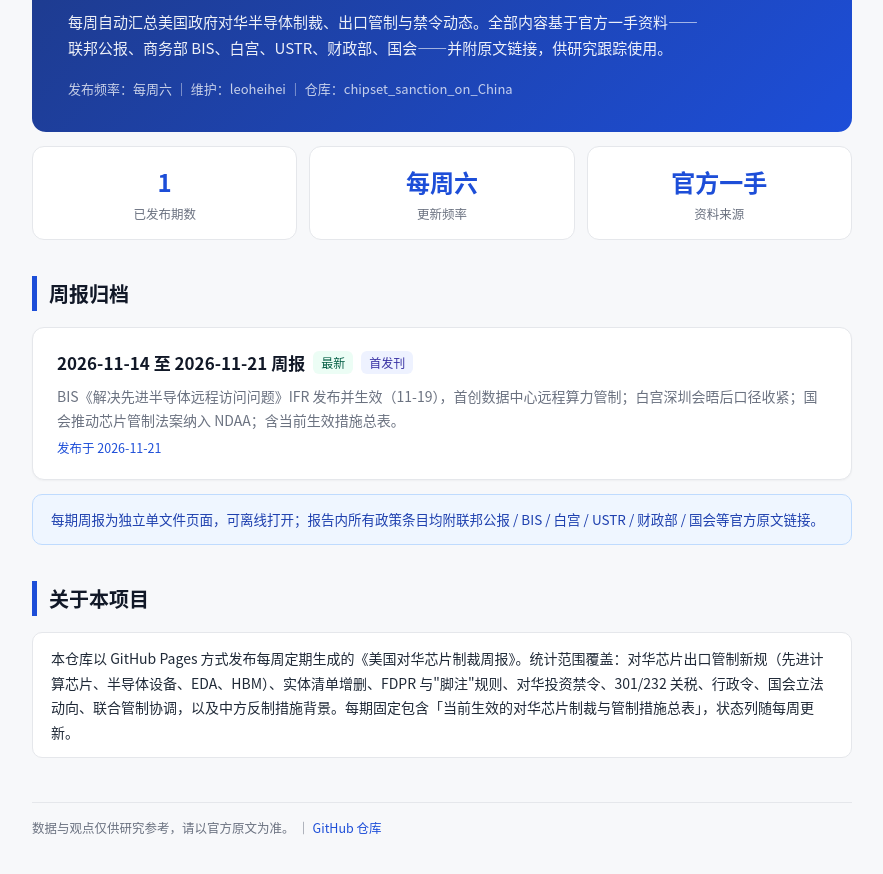
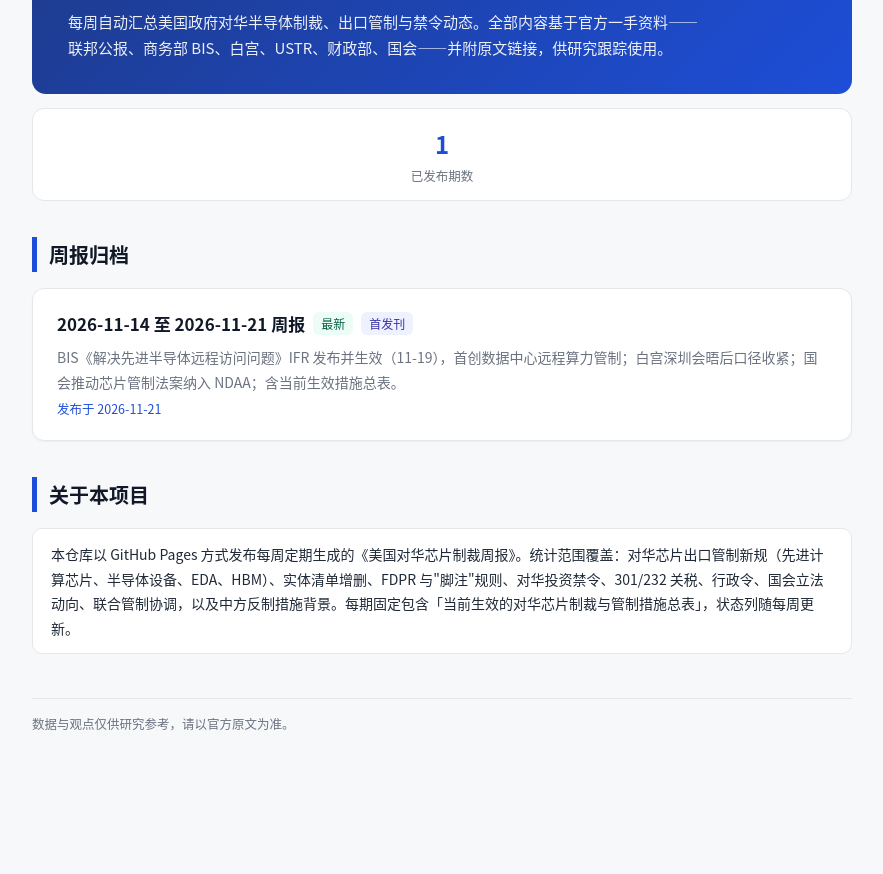
Before and after one commit to leoheihei/chipset_sanction_on_China, a plain HTML site: page index.html in a window 1280 px wide. Shown: the part 124-998 px from the top of the page, without its empty margins (198-1081 px from the left). After the commit the page ends 923 px from the top, so only its background shows below. Drawn offline with Linux system fonts and the light colour scheme.

Commit message:
Simplify archive index: remove meta line, extra stats, note and repo link

```diff
--- a/index.html
+++ b/index.html
@@ -52,13 +52,10 @@
 <header class="hero">
   <h1>美国对华芯片制裁周报</h1>
   <p class="sub">每周自动汇总美国政府对华半导体制裁、出口管制与禁令动态。全部内容基于官方一手资料——联邦公报、商务部 BIS、白宫、USTR、财政部、国会——并附原文链接，供研究跟踪使用。</p>
-  <div class="meta">发布频率：每周六 ｜ 维护：leoheihei ｜ 仓库：chipset_sanction_on_China</div>
 </header>
 
 <div class="stats">
   <div class="stat"><div class="num" id="stat-count">1</div><div class="lbl">已发布期数</div></div>
-  <div class="stat"><div class="num">每周六</div><div class="lbl">更新频率</div></div>
-  <div class="stat"><div class="num">官方一手</div><div class="lbl">资料来源</div></div>
 </div>
 
 <h2>周报归档</h2>
@@ -74,15 +71,13 @@
 <!-- ARCHIVE:END -->
 </ul>
 
-<div class="note">每期周报为独立单文件页面，可离线打开；报告内所有政策条目均附联邦公报 / BIS / 白宫 / USTR / 财政部 / 国会等官方原文链接。</div>
-
 <h2>关于本项目</h2>
 <div class="note" style="background:var(--card);border-color:var(--border);color:var(--ink);font-size:14px;">
 本仓库以 GitHub Pages 方式发布每周定期生成的《美国对华芯片制裁周报》。统计范围覆盖：对华芯片出口管制新规（先进计算芯片、半导体设备、EDA、HBM）、实体清单增删、FDPR 与"脚注"规则、对华投资禁令、301/232 关税、行政令、国会立法动向、联合管制协调，以及中方反制措施背景。每期固定包含「当前生效的对华芯片制裁与管制措施总表」，状态列随每周更新。
 </div>
 
 <footer>
-  数据与观点仅供研究参考，请以官方原文为准。 ｜ <a href="https://github.com/leoheihei/chipset_sanction_on_China">GitHub 仓库</a>
+  数据与观点仅供研究参考，请以官方原文为准。
 </footer>
 
 </div>
```
